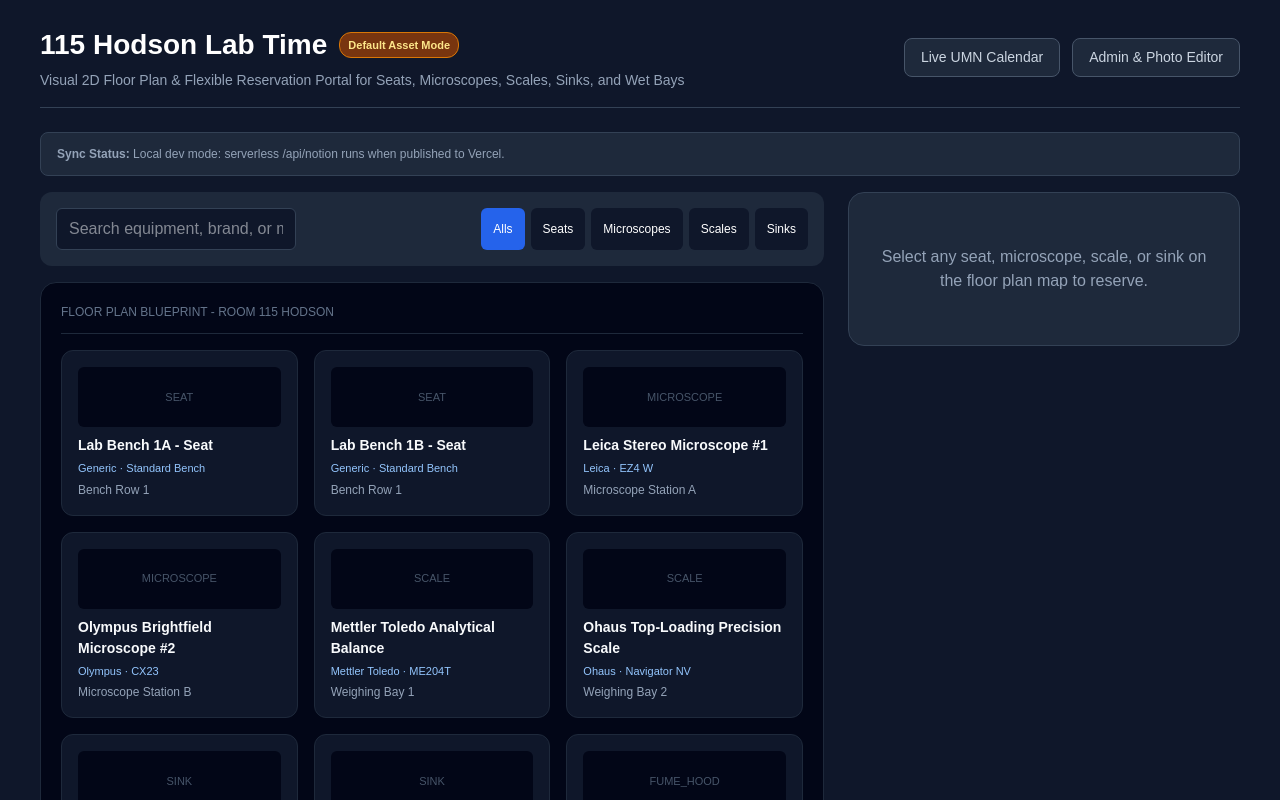
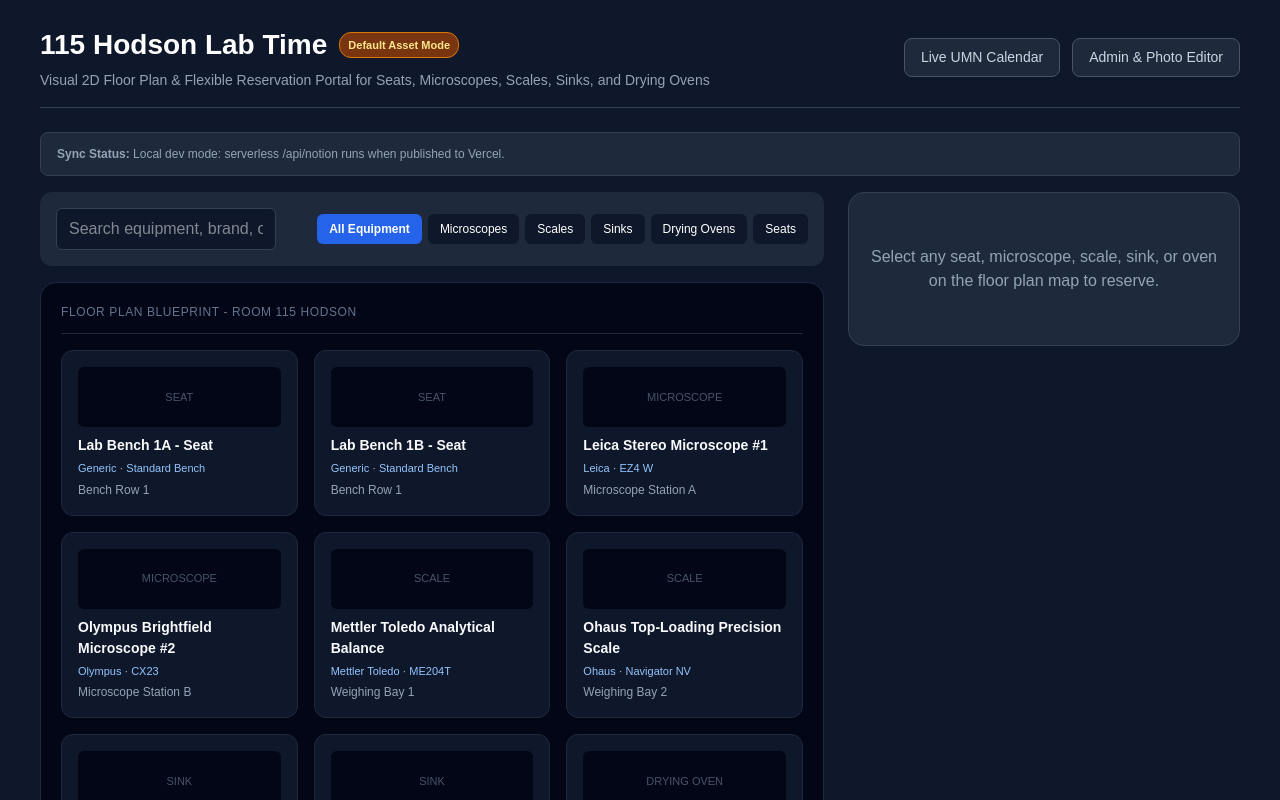
Before and after one commit to NBlinick/115-hodson-lab-time, a React (Vite) app: page / in a window 1280 px wide. Shown: the top 800 px of the page. Built offline with nearby package versions, Linux system fonts and the light colour scheme; no server answers.

Commit message:
Update equipment filter categories and fix calendar icon visibility

```diff
--- a/src/App.jsx
+++ b/src/App.jsx
@@ -12,8 +12,17 @@ const DEFAULT_ASSETS = [
   { id: 'scale-02', name: 'Ohaus Top-Loading Precision Scale', brand: 'Ohaus', model: 'Navigator NV', type: 'scale', location: 'Weighing Bay 2', status: 'available', notionUrl: 'https://notion.so', imageUrl: '' },
   { id: 'sink-01', name: 'Main Wet Lab Sink', brand: 'Just Mfg', model: 'DL-1824', type: 'sink', location: 'North Wall Sink', status: 'available', notionUrl: '', imageUrl: '' },
   { id: 'sink-02', name: 'Chemical Decontamination Sink', brand: 'Guardian', model: 'G1540', type: 'sink', location: 'South Wall Sink', status: 'available', notionUrl: '', imageUrl: '' },
-  { id: 'hood-01', name: 'Fume Hood Station 1', brand: 'Labconco', model: 'Protector XStream', type: 'fume_hood', location: 'East Wall', status: 'available', notionUrl: '', imageUrl: '' },
-  { id: 'centrifuge-01', name: 'Benchtop Refrigerated Centrifuge', brand: 'Eppendorf', model: '5424 R', type: 'centrifuge', location: 'Prep Area', status: 'available', notionUrl: '', imageUrl: '' }
+  { id: 'oven-01', name: 'Precision Vacuum Drying Oven #1', brand: 'Fisherbrand', model: 'IsoTemp 280A', type: 'drying oven', location: 'East Prep Wall', status: 'available', notionUrl: '', imageUrl: '' },
+  { id: 'oven-02', name: 'High-Temp Forced Air Drying Oven #2', brand: 'Binder', model: 'FD 115', type: 'drying oven', location: 'East Prep Wall', status: 'available', notionUrl: '', imageUrl: '' }
+];
+
+const CATEGORIES = [
+  { id: 'all', label: 'All Equipment' },
+  { id: 'microscope', label: 'Microscopes' },
+  { id: 'scale', label: 'Scales' },
+  { id: 'sink', label: 'Sinks' },
+  { id: 'drying oven', label: 'Drying Ovens' },
+  { id: 'seat', label: 'Seats' }
 ];
 
 export default function App() {
@@ -25,7 +34,7 @@ export default function App() {
   const [notionConnected, setNotionConnected] = useState(false);
   const [notionStatusMsg, setNotionStatusMsg] = useState('Checking Notion connection...');
 
-  // Flexible Date/Time Booking Form State
+  // Flexible Date & Time Booking Form State
   const [startDate, setStartDate] = useState('');
   const [endDate, setEndDate] = useState('');
   const [startTime, setStartTime] = useState('09:00');
@@ -60,7 +69,13 @@ export default function App() {
               photoUrl = fileObj.file?.url || fileObj.external?.url || '';
             }
 
-            const category = props['Category']?.select?.name?.toLowerCase() || props['Type']?.select?.name?.toLowerCase() || 'seat';
+            const rawCat = (props['Category']?.select?.name || props['Type']?.select?.name || 'seat').toLowerCase();
+            let category = 'seat';
+            if (rawCat.includes('microscope')) category = 'microscope';
+            else if (rawCat.includes('scale') || rawCat.includes('balance')) category = 'scale';
+            else if (rawCat.includes('sink')) category = 'sink';
+            else if (rawCat.includes('oven') || rawCat.includes('dry')) category = 'drying oven';
+
             const location = props['Location']?.select?.name || props['Location']?.rich_text?.[0]?.plain_text || '115 Hodson Lab';
             const brand = props['Brand']?.rich_text?.[0]?.plain_text || props['Brand']?.select?.name || '';
             const model = props['Model']?.rich_text?.[0]?.plain_text || props['Model']?.select?.name || '';
@@ -104,7 +119,6 @@ export default function App() {
     e.preventDefault();
     if (!selectedAsset) return;
 
-    // Use selected end date if provided; default to start date for same-day bookings
     const finalEndDate = endDate || startDate;
     const startISO = `${startDate.replace(/-/g, '')}T${startTime.replace(':', '')}00`;
     const endISO = `${finalEndDate.replace(/-/g, '')}T${endTime.replace(':', '')}00`;
@@ -139,7 +153,7 @@ export default function App() {
             </span>
           </div>
           <p style={{ color: '#94a3b8', fontSize: '14px', marginTop: '4px' }}>
-            Visual 2D Floor Plan & Flexible Reservation Portal for Seats, Microscopes, Scales, Sinks, and Wet Bays
+            Visual 2D Floor Plan & Flexible Reservation Portal for Seats, Microscopes, Scales, Sinks, and Drying Ovens
           </p>
         </div>
 
@@ -170,30 +184,39 @@ export default function App() {
 
       <main style={{ maxWidth: '1200px', margin: '0 auto', display: 'grid', gridTemplateColumns: '2fr 1fr', gap: '24px' }}>
         <section>
-          <div style={{ backgroundColor: '#1e293b', padding: '16px', borderRadius: '12px', marginBottom: '16px', display: 'flex', justifyContent: 'space-between' }}>
+          <div style={{ backgroundColor: '#1e293b', padding: '16px', borderRadius: '12px', marginBottom: '16px', display: 'flex', flexWrap: 'wrap', gap: '12px', justifyContent: 'space-between', alignItems: 'center' }}>
             <input
               type="text"
               placeholder="Search equipment, brand, or model..."
               value={searchQuery}
               onChange={(e) => setSearchQuery(e.target.value)}
-              style={{ width: '240px', backgroundColor: '#0f172a', border: '1px solid #334155', borderRadius: '6px', padding: '8px 12px', color: '#f8fafc' }}
+              style={{ width: '220px', backgroundColor: '#0f172a', border: '1px solid #334155', borderRadius: '6px', padding: '8px 12px', color: '#f8fafc' }}
             />
 
-            <div style={{ display: 'flex', gap: '6px' }}>
-              {['all', 'seat', 'microscope', 'scale', 'sink'].map((type) => (
+            <div style={{ display: 'flex', flexWrap: 'wrap', gap: '6px' }}>
+              {CATEGORIES.map((cat) => (
                 <button
-                  key={type}
-                  onClick={() => setActiveFilter(type)}
-                  style={{ padding: '6px 12px', borderRadius: '6px', fontSize: '12px', border: 'none', cursor: 'pointer', backgroundColor: activeFilter === type ? '#2563eb' : '#0f172a', color: '#ffffff', textTransform: 'capitalize' }}
+                  key={cat.id}
+                  onClick={() => setActiveFilter(cat.id)}
+                  style={{
+                    padding: '6px 12px',
+                    borderRadius: '6px',
+                    fontSize: '12px',
+                    border: 'none',
+                    cursor: 'pointer',
+                    backgroundColor: activeFilter === cat.id ? '#2563eb' : '#0f172a',
+                    color: '#ffffff',
+                    fontWeight: activeFilter === cat.id ? 'bold' : 'normal'
+                  }}
                 >
-                  {type === 'scale' ? 'Scales' : type + 's'}
+                  {cat.label}
                 </button>
               ))}
             </div>
           </div>
 
           <div style={{ backgroundColor: '#020617', border: '1px solid #1e293b', borderRadius: '16px', padding: '20px' }}>
-            <div style={{ borderBottom: '1px solid #1e293b', paddingBottom: '12px', marginBottom: '16px', fontSize: '12px', color: '#64748b', textTransform: 'uppercase' }}>
+            <div style={{ borderBottom: '1px solid #1e293b', paddingBottom: '12px', marginBottom: '16px', fontSize: '12px', color: '#64748b', textTransform: 'uppercase', letterSpacing: '0.05em' }}>
               Floor Plan Blueprint - Room 115 Hodson
             </div>
 
@@ -215,8 +238,8 @@ export default function App() {
                     {asset.imageUrl ? (
                       <img src={asset.imageUrl} alt={asset.name} style={{ width: '100%', height: '80px', objectFit: 'cover', borderRadius: '6px', marginBottom: '8px' }} />
                     ) : (
-                      <div style={{ width: '100%', height: '60px', backgroundColor: '#020617', borderRadius: '6px', marginBottom: '8px', display: 'flex', alignItems: 'center', justifyContent: 'center', fontSize: '11px', color: '#475569' }}>
-                        {asset.type.toUpperCase()}
+                      <div style={{ width: '100%', height: '60px', backgroundColor: '#020617', borderRadius: '6px', marginBottom: '8px', display: 'flex', alignItems: 'center', justifyContent: 'center', fontSize: '11px', color: '#475569', textTransform: 'uppercase' }}>
+                        {asset.type}
                       </div>
                     )}
 
@@ -239,7 +262,7 @@ export default function App() {
               {selectedAsset ? (
                 <div style={{ display: 'flex', flexDirection: 'column', gap: '12px' }}>
                   <div>
-                    <label style={{ display: 'block', fontSize: '12px', color: '#cbd5e1', marginBottom: '4px' }}>Name</label>
+                    <label style={{ display: 'block', fontSize: '12px', color: '#cbd5e1', marginBottom: '4px' }}>Equipment Name</label>
                     <input type="text" value={selectedAsset.name} onChange={(e) => handleAssetUpdate(selectedAsset.id, 'name', e.target.value)} style={{ width: '100%', backgroundColor: '#0f172a', border: '1px solid #334155', borderRadius: '6px', padding: '8px', color: '#fff' }} />
                   </div>
                   <div>
@@ -284,12 +307,13 @@ export default function App() {
                           <input
                             type="date"
                             required
+                            colorScheme="dark"
                             value={startDate}
                             onChange={(e) => {
                               setStartDate(e.target.value);
                               if (!endDate || endDate < e.target.value) setEndDate(e.target.value);
                             }}
-                            style={{ width: '100%', backgroundColor: '#0f172a', border: '1px solid #334155', borderRadius: '6px', padding: '8px', color: '#fff' }}
+                            style={{ width: '100%', backgroundColor: '#0f172a', border: '1px solid #334155', borderRadius: '6px', padding: '8px', color: '#fff', colorScheme: 'dark' }}
                           />
                         </div>
                         <div>
@@ -299,7 +323,7 @@ export default function App() {
                             min={startDate}
                             value={endDate}
                             onChange={(e) => setEndDate(e.target.value)}
-                            style={{ width: '100%', backgroundColor: '#0f172a', border: '1px solid #334155', borderRadius: '6px', padding: '8px', color: '#fff' }}
+                            style={{ width: '100%', backgroundColor: '#0f172a', border: '1px solid #334155', borderRadius: '6px', padding: '8px', color: '#fff', colorScheme: 'dark' }}
                           />
                         </div>
                       </div>
@@ -312,7 +336,7 @@ export default function App() {
                             required
                             value={startTime}
                             onChange={(e) => setStartTime(e.target.value)}
-                            style={{ width: '100%', backgroundColor: '#0f172a', border: '1px solid #334155', borderRadius: '6px', padding: '8px', color: '#fff' }}
+                            style={{ width: '100%', backgroundColor: '#0f172a', border: '1px solid #334155', borderRadius: '6px', padding: '8px', color: '#fff', colorScheme: 'dark' }}
                           />
                         </div>
                         <div>
@@ -322,7 +346,7 @@ export default function App() {
                             required
                             value={endTime}
                             onChange={(e) => setEndTime(e.target.value)}
-                            style={{ width: '100%', backgroundColor: '#0f172a', border: '1px solid #334155', borderRadius: '6px', padding: '8px', color: '#fff' }}
+                            style={{ width: '100%', backgroundColor: '#0f172a', border: '1px solid #334155', borderRadius: '6px', padding: '8px', color: '#fff', colorScheme: 'dark' }}
                           />
                         </div>
                       </div>
@@ -350,7 +374,7 @@ export default function App() {
                 </div>
               ) : (
                 <div style={{ textAlign: 'center', color: '#94a3b8', padding: '32px 0' }}>
-                  Select any seat, microscope, scale, or sink on the floor plan map to reserve.
+                  Select any seat, microscope, scale, sink, or oven on the floor plan map to reserve.
                 </div>
               )}
             </div>
```
